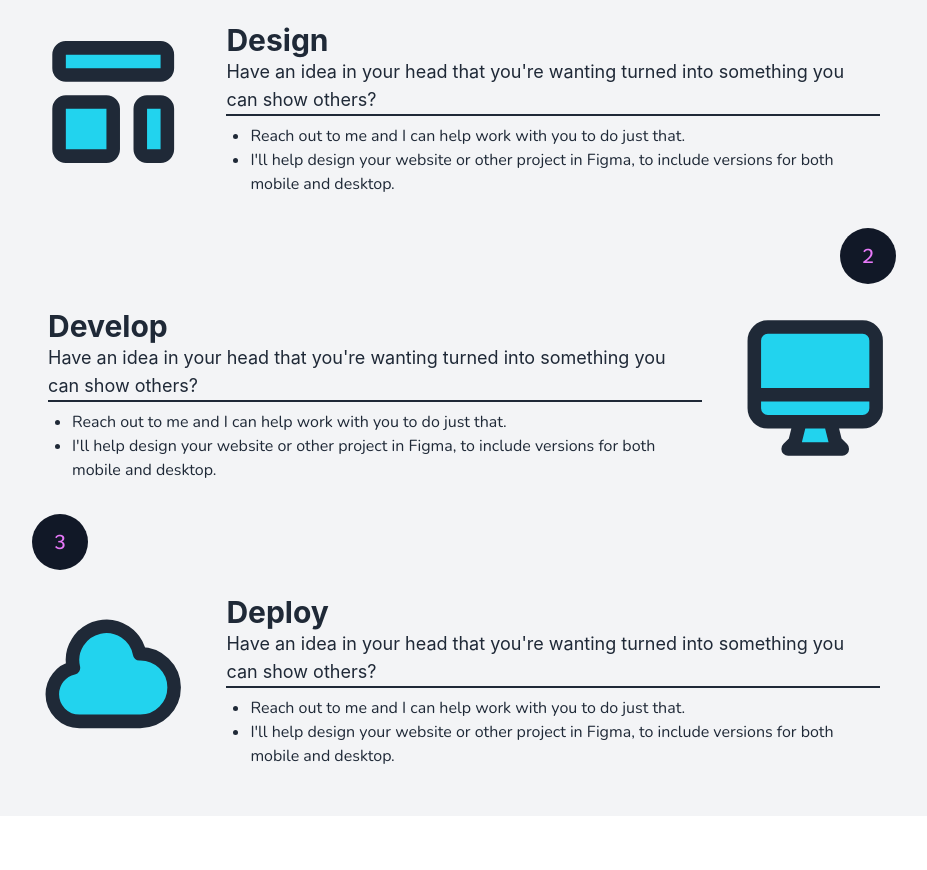
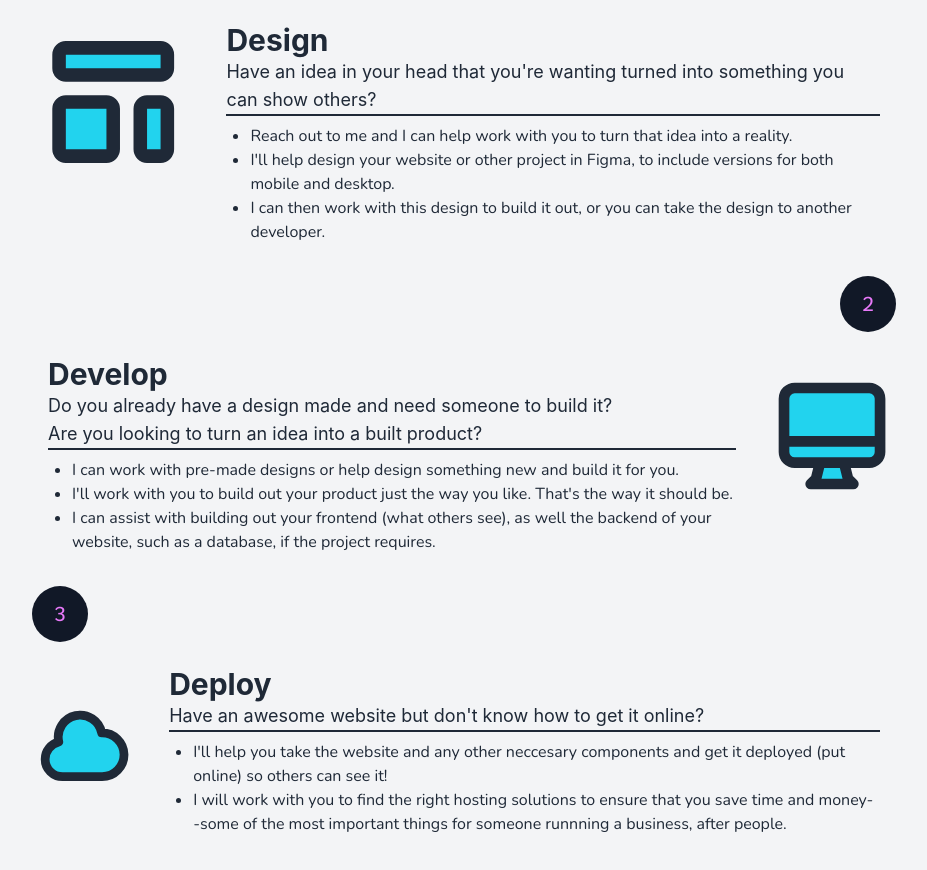
Before and after one commit to sk3p7ic/sk3p7ic-site, a Vue app: page / in a window 1280 px wide. Shown: the part 1654-2524 px from the top of the page, without its empty margins (176-1103 px from the left). Before the commit the page ends 2470 px from the top, so only its background shows below. Built offline with nearby package versions, Linux system fonts and the light colour scheme; a web font is replaced by a local one.

Commit message:
Worked on descriptions for services.

```diff
--- a/src/components/home/servicelist/DeployService.vue
+++ b/src/components/home/servicelist/DeployService.vue
@@ -10,14 +10,17 @@
       <div class="px-6 lg:p-4">
         <h1 class="font-inter font-bold text-3xl">Deploy</h1>
         <h3 class="font-inter text-lg border-b-2 border-b-gray-800 mb-2">
-          Have an idea in your head that you&apos;re wanting turned into
-          something you can show others?
+          Have an awesome website but don&apos;t know how to get it online?
         </h3>
         <ul class="list-disc pl-6">
-          <li>Reach out to me and I can help work with you to do just that.</li>
           <li>
-            I&apos;ll help design your website or other project in Figma, to
-            include versions for both mobile and desktop.
+            I&apos;ll help you take the website and any other neccesary
+            components and get it deployed (put online) so others can see it!
+          </li>
+          <li>
+            I will work with you to find the right hosting solutions to ensure
+            that you save time and money--some of the most important things for
+            someone runnning a business, after people.
           </li>
         </ul>
       </div>
--- a/src/components/home/servicelist/DesignService.vue
+++ b/src/components/home/servicelist/DesignService.vue
@@ -14,10 +14,17 @@
           something you can show others?
         </h3>
         <ul class="list-disc pl-6">
-          <li>Reach out to me and I can help work with you to do just that.</li>
+          <li>
+            Reach out to me and I can help work with you to turn that idea into
+            a reality.
+          </li>
           <li>
             I&apos;ll help design your website or other project in Figma, to
             include versions for both mobile and desktop.
+          </li>
+          <li>
+            I can then work with this design to build it out, or you can take
+            the design to another developer.
           </li>
         </ul>
       </div>
--- a/src/components/home/servicelist/DevelopService.vue
+++ b/src/components/home/servicelist/DevelopService.vue
@@ -10,14 +10,22 @@
       <div class="px-6 lg:p-4">
         <h1 class="font-inter font-bold text-3xl">Develop</h1>
         <h3 class="font-inter text-lg border-b-2 border-b-gray-800 mb-2">
-          Have an idea in your head that you&apos;re wanting turned into
-          something you can show others?
+          Do you already have a design made and need someone to build it?<br />
+          Are you looking to turn an idea into a built product?
         </h3>
         <ul class="list-disc pl-6">
-          <li>Reach out to me and I can help work with you to do just that.</li>
           <li>
-            I&apos;ll help design your website or other project in Figma, to
-            include versions for both mobile and desktop.
+            I can work with pre-made designs or help design something new and
+            build it for you.
+          </li>
+          <li>
+            I&apos;ll work with you to build out your product just the way you
+            like. That&apos;s the way it should be.
+          </li>
+          <li>
+            I can assist with building out your frontend (what others see), as
+            well the backend of your website, such as a database, if the project
+            requires.
           </li>
         </ul>
       </div>
```
